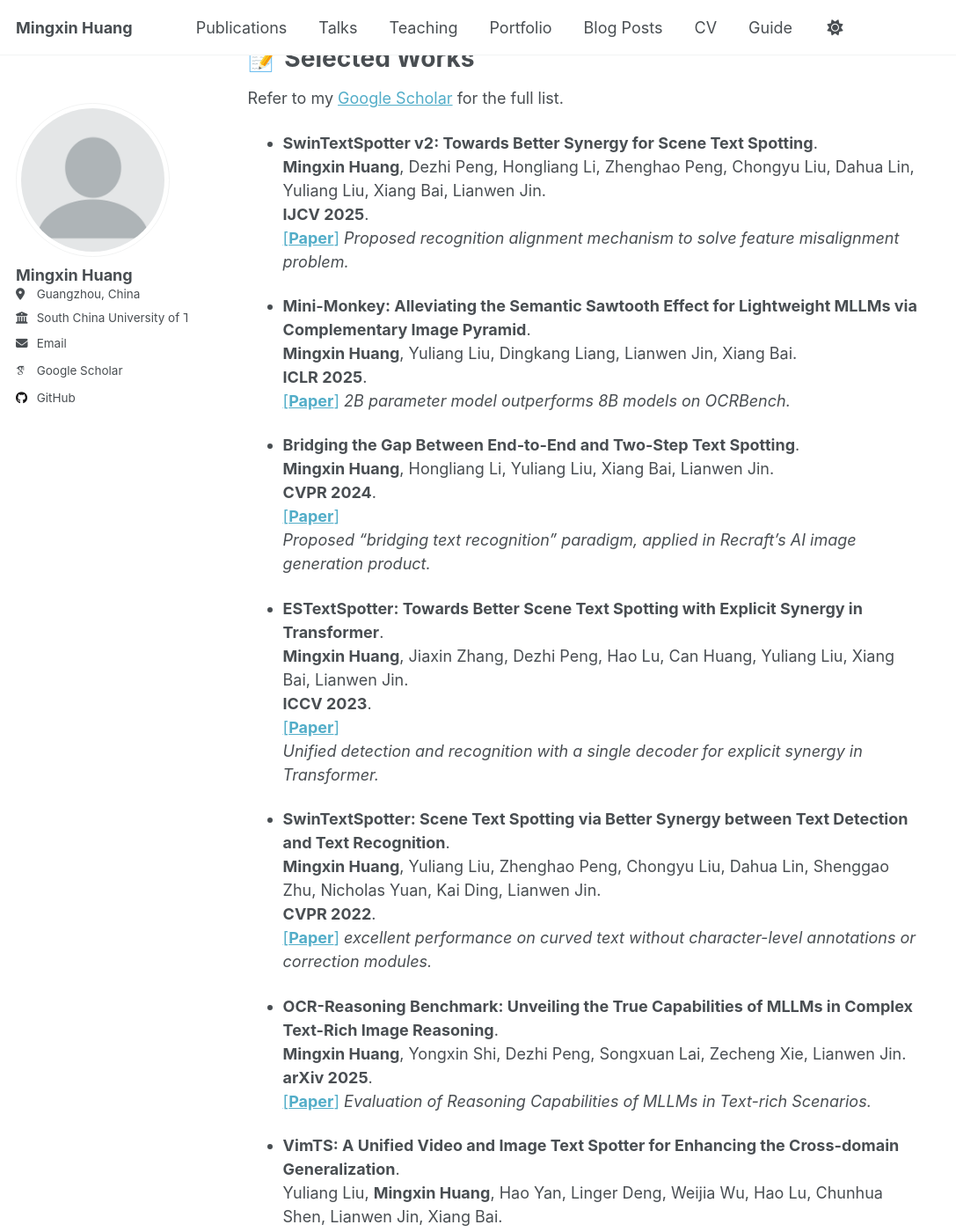
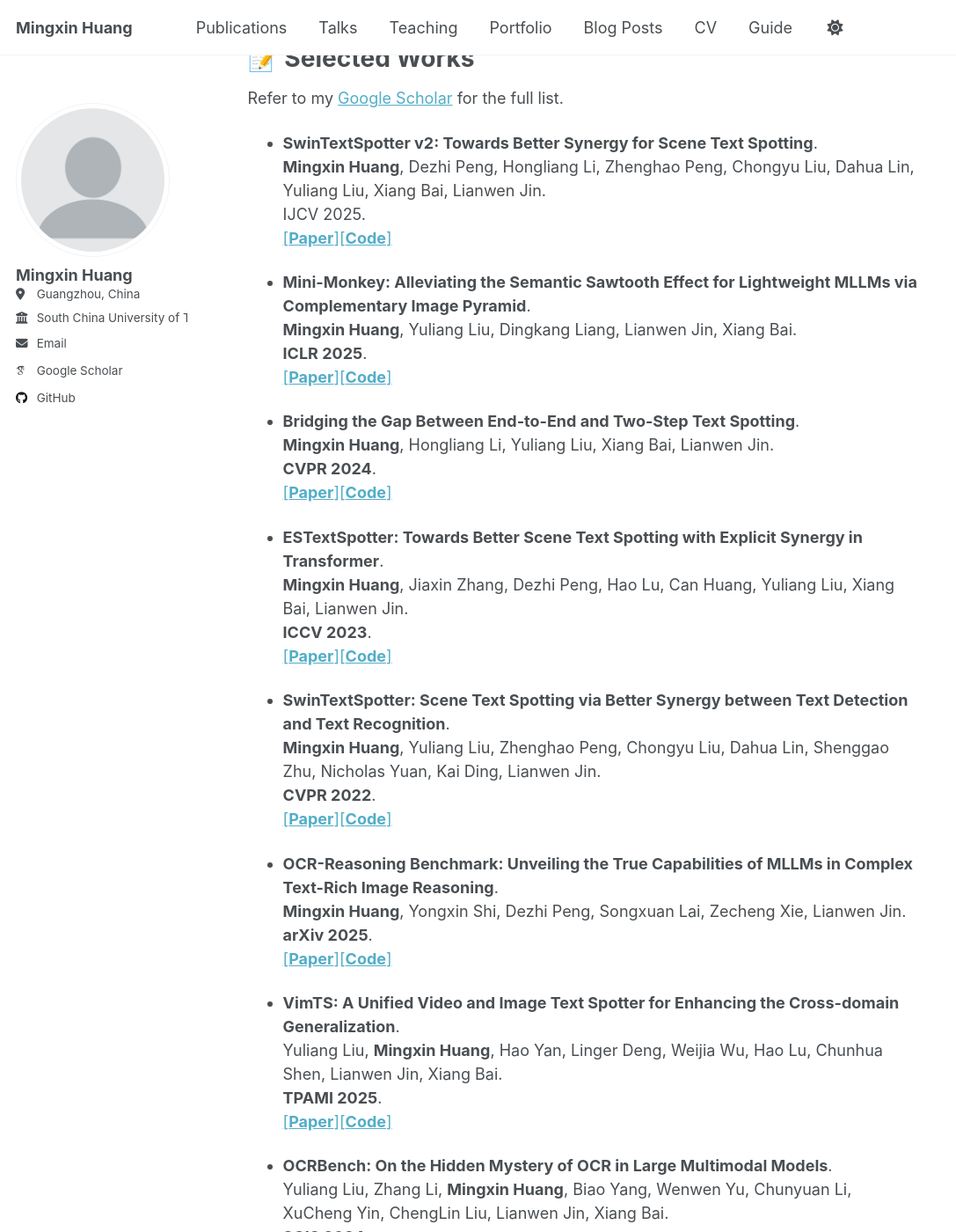
Before and after one commit to mxin262/mxin262.github.io, a Jekyll site: the page built from _pages/about.md, in a window 1280 px wide and 1400 px high, scrolled down 851 px. Shown: the whole window at 88% size, without its empty margins (0-1087 px from the left). Built offline with Jekyll 4.4.1, drawn with Linux system fonts in a browser that asks for light colours; some web fonts are replaced; a script that is not in the unit is left out; some of the changed text lies outside the part shown.

Commit message:
Update about.md

```diff
--- a/_pages/about.md
+++ b/_pages/about.md
@@ -32,51 +32,43 @@ Refer to my [Google Scholar](https://scholar.google.cz/citations?user=0pZKNz8AAA
 
 * **SwinTextSpotter v2: Towards Better Synergy for Scene Text Spotting**.
 **Mingxin Huang**, Dezhi Peng, Hongliang Li, Zhenghao Peng, Chongyu Liu, Dahua Lin, Yuliang Liu, Xiang Bai, Lianwen Jin.
-**IJCV 2025**.
-[[**Paper**]](https://link.springer.com/article/10.1007/s11263-025-02428-0)
-*Proposed recognition alignment mechanism to solve feature misalignment problem.*
+IJCV 2025.
+[[**Paper**]](https://link.springer.com/article/10.1007/s11263-025-02428-0)[[**Code**]](https://github.com/mxin262/SwinTextSpotterv2)
 
 * **Mini-Monkey: Alleviating the Semantic Sawtooth Effect for Lightweight MLLMs via Complementary Image Pyramid**.
 **Mingxin Huang**, Yuliang Liu, Dingkang Liang, Lianwen Jin, Xiang Bai.
 **ICLR 2025**.
-[[**Paper**]](https://openreview.net/pdf?id=71XtUhazG0)
-*2B parameter model outperforms 8B models on OCRBench.*
+[[**Paper**]](https://openreview.net/pdf?id=71XtUhazG0)[[**Code**]](https://github.com/Yuliang-Liu/Monkey)
 
 * **Bridging the Gap Between End-to-End and Two-Step Text Spotting**.
 **Mingxin Huang**, Hongliang Li, Yuliang Liu, Xiang Bai, Lianwen Jin.
 **CVPR 2024**.
-[[**Paper**]](https://openaccess.thecvf.com/content/CVPR2024/papers/Huang_Bridging_the_Gap_Between_End-to-End_and_Two-Step_Text_Spotting_CVPR_2024_paper.pdf)
-*Proposed "bridging text recognition" paradigm, applied in Recraft's AI image generation product.*
+[[**Paper**]](https://openaccess.thecvf.com/content/CVPR2024/papers/Huang_Bridging_the_Gap_Between_End-to-End_and_Two-Step_Text_Spotting_CVPR_2024_paper.pdf)[[**Code**]](https://github.com/mxin262/Bridging-Text-Spotting)
 
 * **ESTextSpotter: Towards Better Scene Text Spotting with Explicit Synergy in Transformer**.
 **Mingxin Huang**, Jiaxin Zhang, Dezhi Peng, Hao Lu, Can Huang, Yuliang Liu, Xiang Bai, Lianwen Jin.
 **ICCV 2023**.
-[[**Paper**]](https://openaccess.thecvf.com/content/ICCV2023/papers/Huang_ESTextSpotter_Towards_Better_Scene_Text_Spotting_with_Explicit_Synergy_in_ICCV_2023_paper.pdf)
-*Unified detection and recognition with a single decoder for explicit synergy in Transformer.*
+[[**Paper**]](https://openaccess.thecvf.com/content/ICCV2023/papers/Huang_ESTextSpotter_Towards_Better_Scene_Text_Spotting_with_Explicit_Synergy_in_ICCV_2023_paper.pdf)[[**Code**]](https://github.com/mxin262/ESTextSpotter)
 
 * **SwinTextSpotter: Scene Text Spotting via Better Synergy between Text Detection and Text Recognition**.
 **Mingxin Huang**, Yuliang Liu, Zhenghao Peng, Chongyu Liu, Dahua Lin, Shenggao Zhu, Nicholas Yuan, Kai Ding, Lianwen Jin.
 **CVPR 2022**.
-[[**Paper**]](https://openaccess.thecvf.com/content/CVPR2022/papers/Huang_SwinTextSpotter_Scene_Text_Spotting_via_Better_Synergy_Between_Text_Detection_CVPR_2022_paper.pdf)
-*excellent performance on curved text without character-level annotations or correction modules.*
+[[**Paper**]](https://openaccess.thecvf.com/content/CVPR2022/papers/Huang_SwinTextSpotter_Scene_Text_Spotting_via_Better_Synergy_Between_Text_Detection_CVPR_2022_paper.pdf)[[**Code**]](https://github.com/mxin262/SwinTextSpotter)
 
 * **OCR-Reasoning Benchmark: Unveiling the True Capabilities of MLLMs in Complex Text-Rich Image Reasoning**.
 **Mingxin Huang**, Yongxin Shi, Dezhi Peng, Songxuan Lai, Zecheng Xie, Lianwen Jin.
 **arXiv 2025**.
-[[**Paper**]](https://arxiv.org/pdf/2505.17163?)
-*Evaluation of Reasoning Capabilities of MLLMs in Text-rich Scenarios.*
+[[**Paper**]](https://arxiv.org/pdf/2505.17163?)[[**Code**]](https://github.com/SCUT-DLVCLab/OCR-Reasoning)
 
 * **VimTS: A Unified Video and Image Text Spotter for Enhancing the Cross-domain Generalization**.
 Yuliang Liu, **Mingxin Huang**, Hao Yan, Linger Deng, Weijia Wu, Hao Lu, Chunhua Shen, Lianwen Jin, Xiang Bai.
 **TPAMI 2025**.
-[[**Paper**]](https://ieeexplore.ieee.org/abstract/document/10840310)
-*Unified model for image and video text spotting with efficient parameter expansion.*
+[[**Paper**]](https://ieeexplore.ieee.org/abstract/document/10840310)[[**Code**]](https://github.com/Yuliang-Liu/VimTS)
 
 * **OCRBench: On the Hidden Mystery of OCR in Large Multimodal Models**.
 Yuliang Liu, Zhang Li, **Mingxin Huang**, Biao Yang, Wenwen Yu, Chunyuan Li, XuCheng Yin, ChengLin Liu, Lianwen Jin, Xiang Bai.
 **SCIS 2024**.
-[[**Paper**]](https://link.springer.com/article/10.1007/s11432-024-4235-6)
-*OCR Benchmark for Comprehensive Evaluation of Multimodal Large Models*
+[[**Paper**]](https://link.springer.com/article/10.1007/s11432-024-4235-6)[[**Code**]](https://github.com/Yuliang-Liu/MultimodalOCR)
 
 
 # 📚 Academic Services
```
